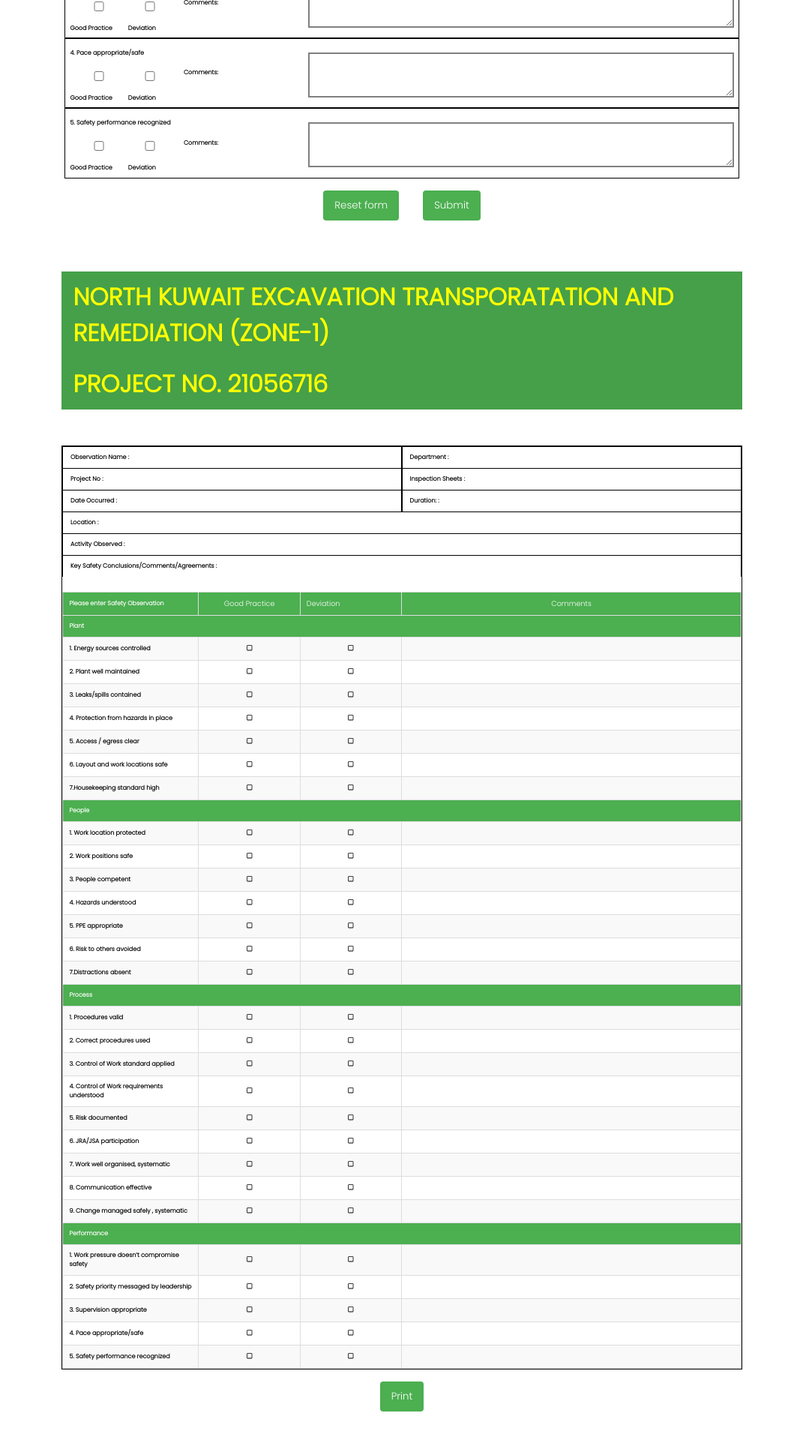
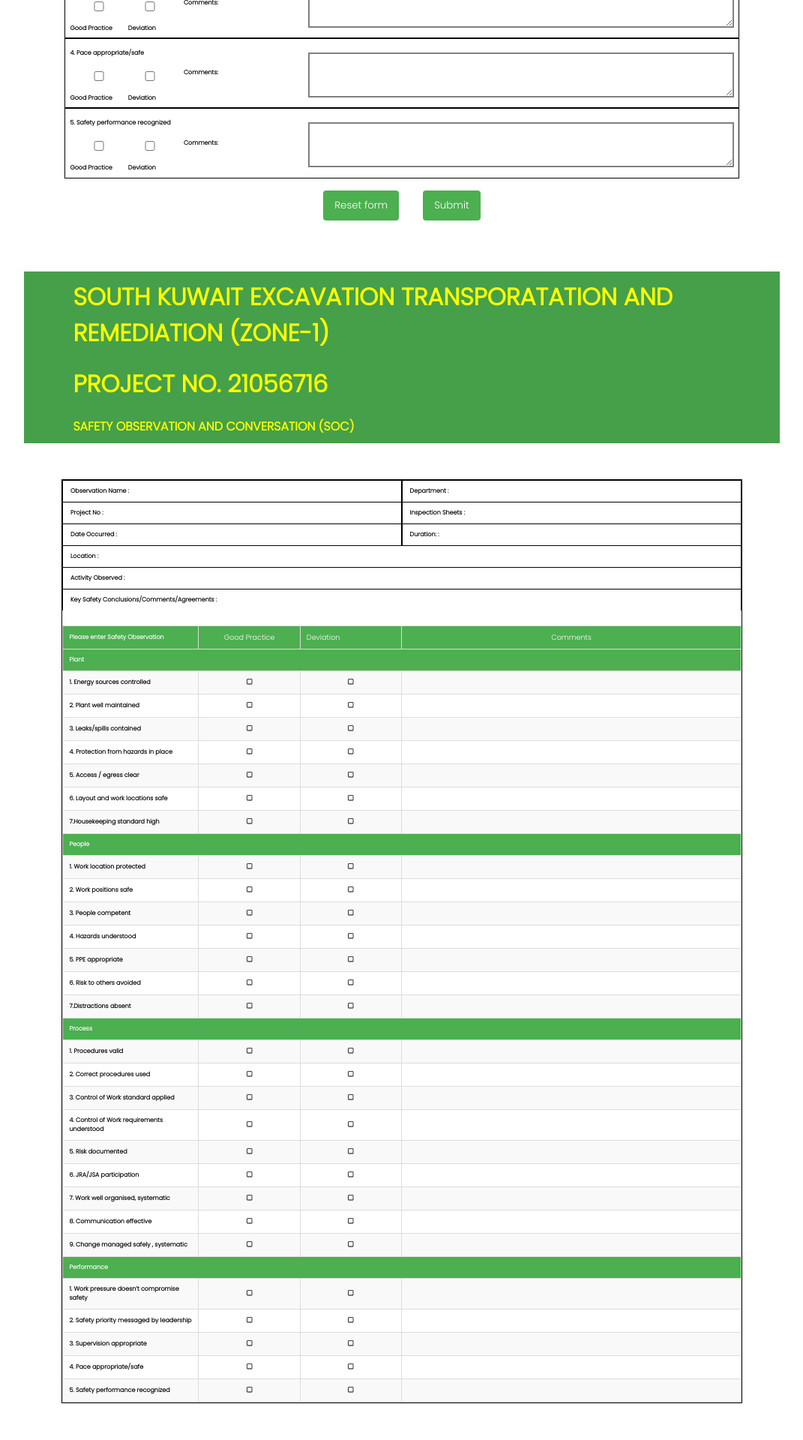
Before and after one commit to sachingavalicoding/freelance-form, a React (Vite) app: page / in a window 1280 px wide. Shown: the part 3460-5380 px from the top of the page at 75% size, without its empty margins (104-1175 px from the left). Built offline with nearby package versions, Linux system fonts and the light colour scheme.

Commit message:
form validation

```diff
--- a/src/App.css
+++ b/src/App.css
@@ -114,18 +114,18 @@ section .heading {
   display: flex;
   flex-direction: column;
   align-items: center;
-
+  background-color: #45a049;
   width: 100%;
 }
-.form-main__heading h1 {
+.form-main__heading P {
   width: 90%;
   text-align: left;
-  font-size: 3rem;
+  font-size: 1rem;
   font-weight: 600;
-  color: #45a049;
+  color: yellow;
+  padding: 10px 15px;
 }
 .form-main__heading > h3 {
-  background-color: #45a049;
   width: 90%;
   text-align: left;
   font-size: 2rem;
--- a/src/App.jsx
+++ b/src/App.jsx
@@ -4,6 +4,8 @@ import { MdCheckBox, MdCheckBoxOutlineBlank } from "react-icons/md";
 import './App.css'
 
 const App = () => {
+
+  const [formFill, setFormFill] = useState(false);
   const [formData, setFormData] = useState({
     obName: '',
     deName: '',
@@ -282,7 +284,7 @@ const App = () => {
 
             <div className='btns__container'>
               <button type="reset">Reset form </button>
-              <button type='submit'>Submit</button>
+              <button onClick={() => setFormFill(true)} type='submit'>Submit</button>
             </div>
           </form>
         </div>
@@ -290,8 +292,9 @@ const App = () => {
       <div className='preview'>
         <form onSubmit={handleSubmitForm} >
           <div className='form-main__heading'>
-            <h3>NORTH KUWAIT EXCAVATION TRANSPORATATION AND REMEDIATION (ZONE-1)</h3>
+            <h3>SOUTH KUWAIT EXCAVATION TRANSPORATATION AND REMEDIATION (ZONE-1)</h3>
             <h3> PROJECT NO. 21056716 </h3>
+            <p> SAFETY OBSERVATION AND CONVERSATION (SOC) </p>
           </div>
           <div className='formData__container'>
             <div className="formData__top">
@@ -353,9 +356,11 @@ const App = () => {
             </div>
           </div>
           <div className='btns__container'>
-            <button type="button" onClick={handlePrint}>
-              Print
-            </button>
+            {
+              formFill ? (<button type="button" onClick={handlePrint}>
+                Print
+              </button>) : ""
+            }
           </div>
         </form>
       </div>
```
